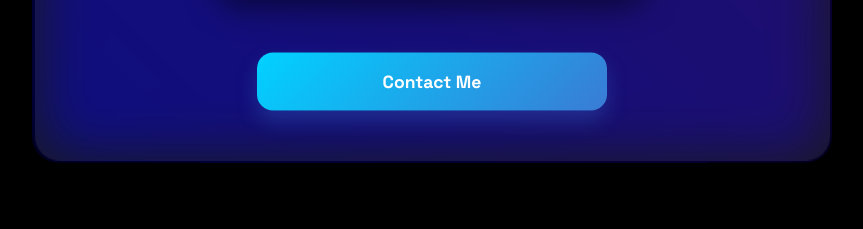
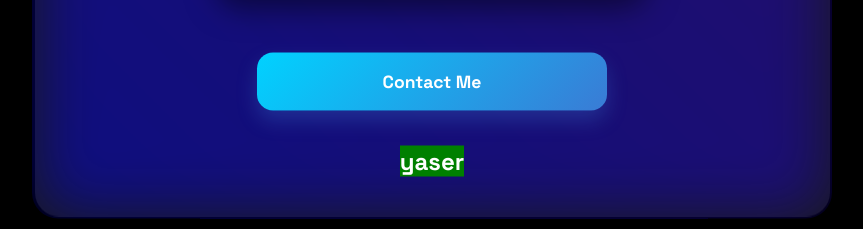
Before and after one commit to Y-S7/YsD, a plain HTML site: page index.html in a window 1280 px wide. Shown: the part 2541-2770 px from the top of the page, without its empty margins (208-1071 px from the left). Before the commit the page ends 2714 px from the top, so only its background shows below. Drawn offline with Linux system fonts and the light colour scheme.

Commit message:
Add files via upload

```diff
--- a/index.html
+++ b/index.html
@@ -77,7 +77,9 @@
   Contact Me
 </a>
 
-
+<div class="git">
+  yaser
+</div>
 
 
 </div>
--- a/style.css
+++ b/style.css
@@ -316,3 +316,9 @@ h3{
   border-color: #fff;
 }
 .pill:hover svg { fill: #fff; }
+
+.git{
+  background-color: green;
+  font-size: 1.5rem;
+  font-weight: bold;
+}
```
